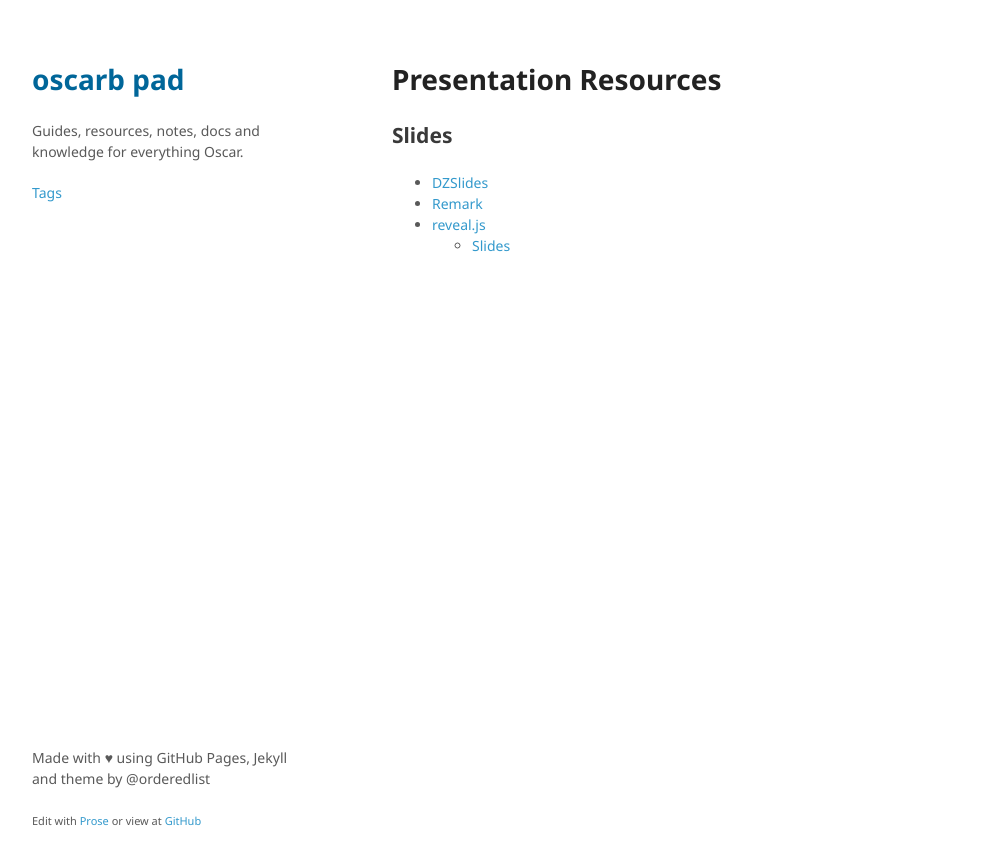
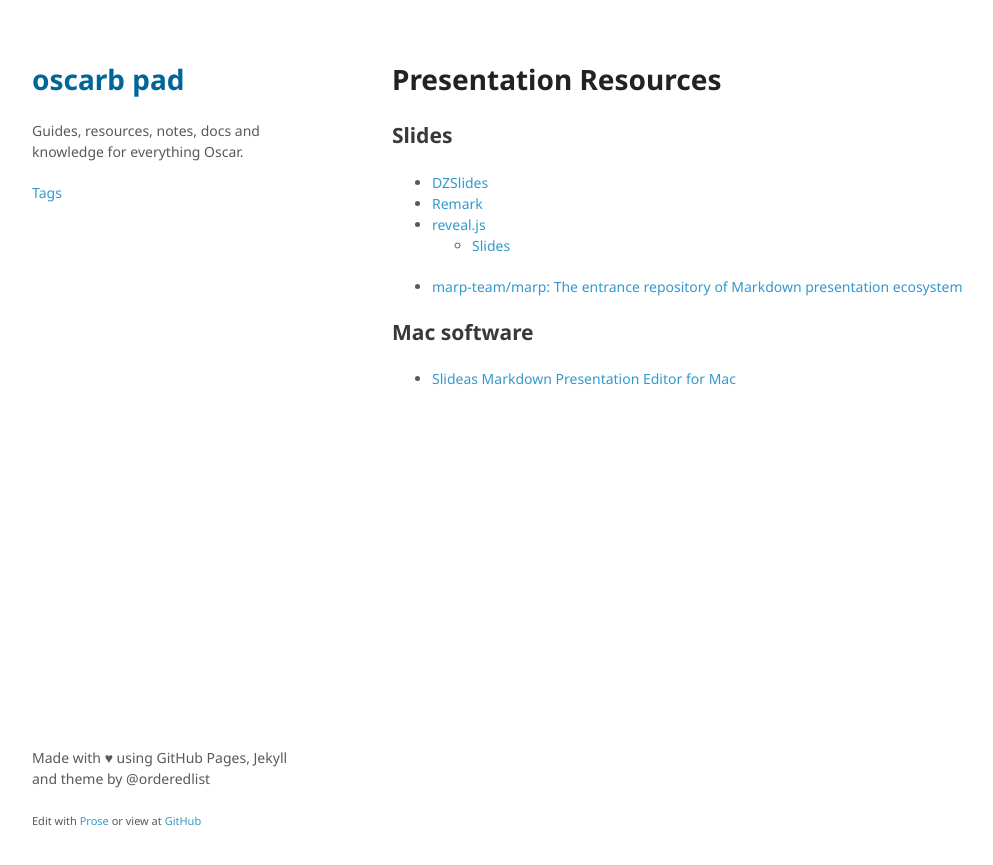
Before and after one commit to oscarb/pad, a Jekyll site: the page built from _docs/presentation-resources.md, in a window 1280 px wide. Shown: the top 865 px of the page, without its empty margins (128-1121 px from the left). Built offline with Jekyll 4.4.1, drawn with Linux system fonts in a browser that asks for light colours; some web fonts are replaced.

Commit message:
Update presentation-resources.md

```diff
--- a/_docs/presentation-resources.md
+++ b/_docs/presentation-resources.md
@@ -13,3 +13,11 @@ published: true
 * [Remark](https://remarkjs.com/)
 * [reveal.js](https://revealjs.com/#/transitions)
   - [Slides](https://slides.com/)
+
+
+* [marp-team/marp: The entrance repository of Markdown presentation ecosystem](https://github.com/marp-team/marp)
+
+
+## Mac software
+
+* [Slideas Markdown Presentation Editor for Mac](https://www.slideas.app/)
```
